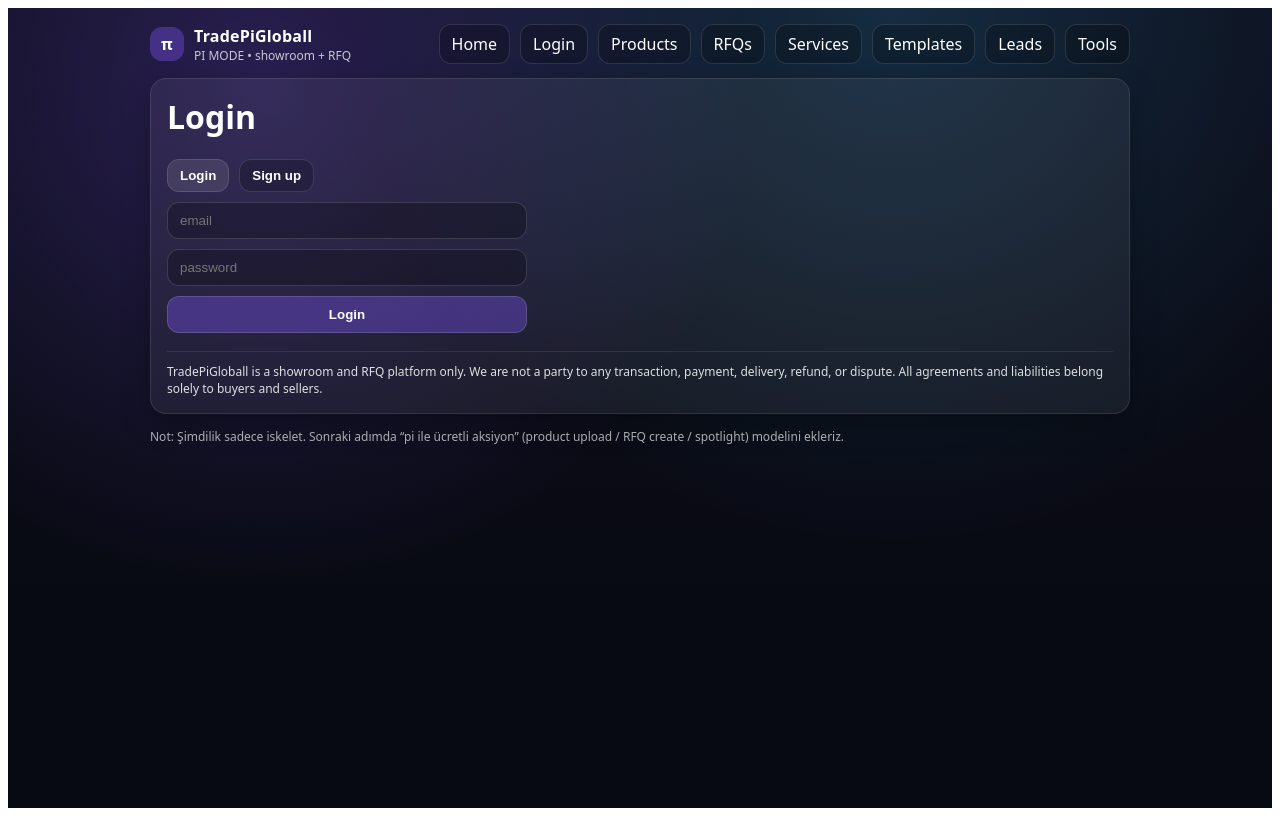
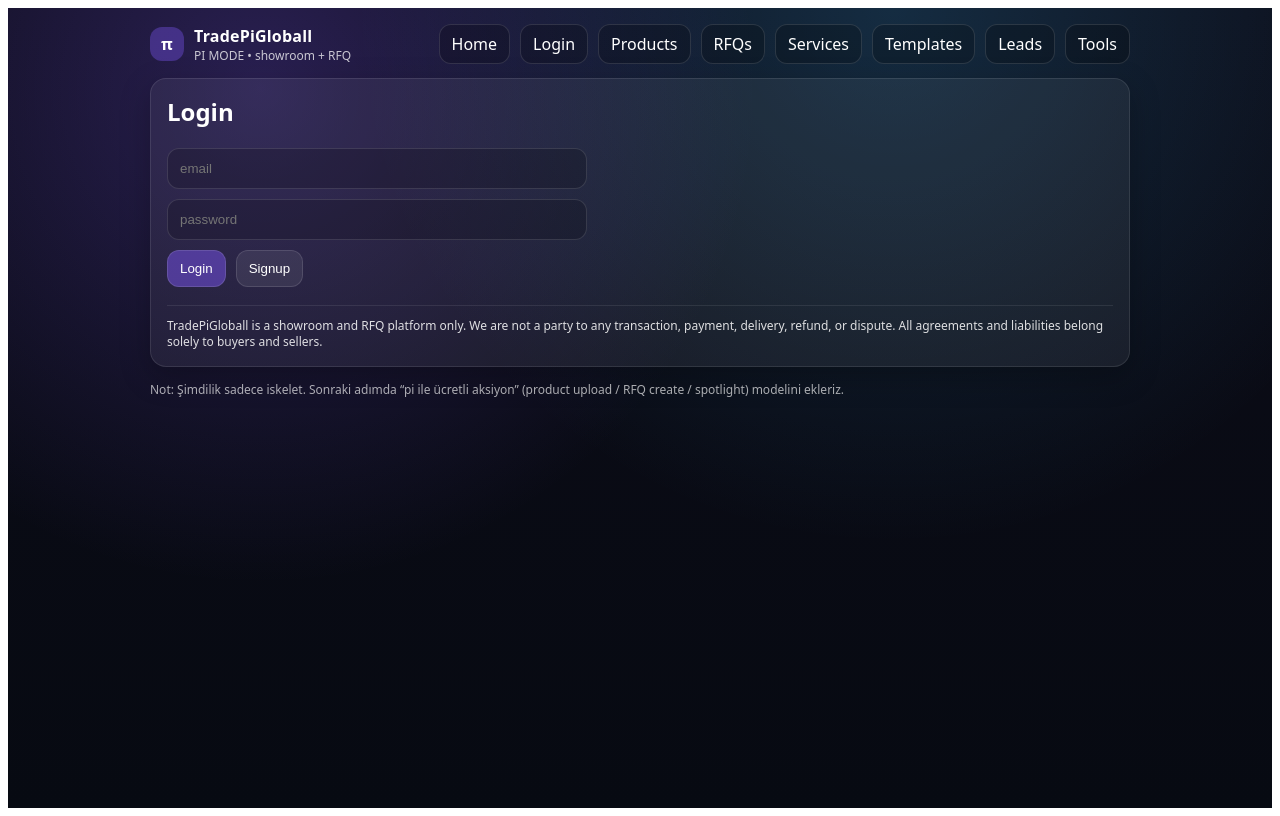
Before and after one commit to Bugsbuny24/Tradepigloball, a React (Vite) app: page /login in a window 1280 px wide. Built offline with nearby package versions, Linux system fonts and the light colour scheme.

Commit message:
Update Login.jsx

```diff
--- a/src/pages/Login.jsx
+++ b/src/pages/Login.jsx
@@ -1,98 +1,117 @@
-import React, { useState } from "react";
-import { supabase } from "../lib/supabaseClient";
-import { useAuth } from "../lib/auth.jsx";
-import { useNavigate } from "react-router-dom";
+import React from "react";
+import { supabase } from "../lib/supabase";
 
 export default function Login() {
-  const { user, loading } = useAuth();
-  const nav = useNavigate();
+  const [email, setEmail] = React.useState("");
+  const [pass, setPass] = React.useState("");
+  const [loading, setLoading] = React.useState(false);
+  const [user, setUser] = React.useState(null);
 
-  const [mode, setMode] = useState("login"); // login | signup
-  const [email, setEmail] = useState("");
-  const [pass, setPass] = useState("");
-  const [msg, setMsg] = useState("");
-  const [err, setErr] = useState("");
-  const [busy, setBusy] = useState(false);
+  React.useEffect(() => {
+    supabase.auth.getUser().then(({ data }) => setUser(data?.user ?? null));
+    const { data: sub } = supabase.auth.onAuthStateChange((_e, session) => {
+      setUser(session?.user ?? null);
+    });
+    return () => sub?.subscription?.unsubscribe?.();
+  }, []);
 
-  async function submit(e) {
+  async function onLogin(e) {
     e.preventDefault();
-    setErr("");
-    setMsg("");
-    setBusy(true);
+    setLoading(true);
     try {
-      if (mode === "signup") {
-        const { error } = await supabase.auth.signUp({ email, password: pass });
-        if (error) throw error;
-        setMsg("Kayıt tamam. Mail doğrulaması istenebilir. Sonra giriş yap.");
-      } else {
-        const { error } = await supabase.auth.signInWithPassword({ email, password: pass });
-        if (error) throw error;
-        nav("/");
-      }
-    } catch (e2) {
-      setErr(e2?.message || "Error");
+      const { error } = await supabase.auth.signInWithPassword({
+        email,
+        password: pass,
+      });
+      if (error) throw error;
+      alert("Login ✅");
+    } catch (err) {
+      alert(err.message || "Login error");
     } finally {
-      setBusy(false);
+      setLoading(false);
     }
   }
 
-  async function logout() {
+  async function onSignup(e) {
+    e.preventDefault();
+    setLoading(true);
+    try {
+      const { error } = await supabase.auth.signUp({
+        email,
+        password: pass,
+      });
+      if (error) throw error;
+      alert("Signup ✅ (mail confirm gerekebilir)");
+    } catch (err) {
+      alert(err.message || "Signup error");
+    } finally {
+      setLoading(false);
+    }
+  }
+
+  async function onLogout() {
     await supabase.auth.signOut();
+    alert("Logout ✅");
   }
 
   return (
     <div>
-      <h1 style={{ marginTop: 0 }}>Login</h1>
-
-      {loading ? <div style={{ opacity: 0.8 }}>Loading...</div> : null}
+      <h2 style={{ marginTop: 0 }}>Login</h2>
 
       {user ? (
-        <div style={box}>
-          <div style={{ fontWeight: 800 }}>Giriş yapıldı ✅</div>
-          <div style={{ opacity: 0.8, marginTop: 6, wordBreak: "break-word" }}>
-            {user.email} <br />
-            <small>uid: {user.id}</small>
+        <div style={{ display: "grid", gap: 10 }}>
+          <div style={{ opacity: 0.85, fontSize: 13 }}>
+            Logged in as: <b>{user.email}</b>
           </div>
-          <button onClick={logout} style={{ ...btn, marginTop: 12 }}>
+          <button
+            onClick={onLogout}
+            style={{
+              padding: "10px 12px",
+              borderRadius: 12,
+              border: "1px solid rgba(255,255,255,.12)",
+              background: "rgba(255,255,255,.08)",
+              color: "white",
+              cursor: "pointer",
+              width: "fit-content",
+            }}
+          >
             Logout
           </button>
         </div>
       ) : (
-        <>
-          <div style={{ display: "flex", gap: 10, marginBottom: 10 }}>
-            <button onClick={() => setMode("login")} style={modeBtn(mode === "login")}>Login</button>
-            <button onClick={() => setMode("signup")} style={modeBtn(mode === "signup")}>Sign up</button>
+        <form onSubmit={onLogin} style={{ display: "grid", gap: 10, maxWidth: 420 }}>
+          <input
+            value={email}
+            onChange={(e) => setEmail(e.target.value)}
+            placeholder="email"
+            style={inp}
+          />
+          <input
+            value={pass}
+            onChange={(e) => setPass(e.target.value)}
+            placeholder="password"
+            type="password"
+            style={inp}
+          />
+          <div style={{ display: "flex", gap: 10, flexWrap: "wrap" }}>
+            <button type="submit" disabled={loading} style={btn}>
+              Login
+            </button>
+            <button onClick={onSignup} disabled={loading} style={btnAlt}>
+              Signup
+            </button>
           </div>
-
-          <form onSubmit={submit} style={{ display: "grid", gap: 10, maxWidth: 360 }}>
-            <input value={email} onChange={(e) => setEmail(e.target.value)} placeholder="email" style={inp} />
-            <input value={pass} onChange={(e) => setPass(e.target.value)} placeholder="password" type="password" style={inp} />
-            <button style={btn} disabled={busy || !email || !pass}>
-              {busy ? "..." : mode === "signup" ? "Create account" : "Login"}
-            </button>
-          </form>
-
-          {msg ? <div style={{ marginTop: 12, color: "rgba(180,255,180,.95)" }}>{msg}</div> : null}
-          {err ? <div style={{ marginTop: 12, color: "rgba(255,180,180,.95)" }}>{err}</div> : null}
-        </>
+        </form>
       )}
     </div>
   );
 }
 
-const box = {
-  marginTop: 12,
-  padding: 14,
-  borderRadius: 14,
-  background: "rgba(255,255,255,.06)",
-  border: "1px solid rgba(255,255,255,.10)",
-};
-
 const inp = {
-  padding: "10px 12px",
+  padding: "12px 12px",
   borderRadius: 12,
-  border: "1px solid rgba(255,255,255,.14)",
-  background: "rgba(0,0,0,.25)",
+  border: "1px solid rgba(255,255,255,.12)",
+  background: "rgba(0,0,0,.18)",
   color: "white",
   outline: "none",
 };
@@ -100,21 +119,13 @@ const inp = {
 const btn = {
   padding: "10px 12px",
   borderRadius: 12,
-  border: "1px solid rgba(255,255,255,.14)",
-  background: "rgba(130,90,255,.35)",
+  border: "1px solid rgba(255,255,255,.12)",
+  background: "rgba(130,90,255,.45)",
   color: "white",
-  fontWeight: 800,
   cursor: "pointer",
 };
 
-function modeBtn(active) {
-  return {
-    padding: "8px 12px",
-    borderRadius: 12,
-    border: "1px solid rgba(255,255,255,.12)",
-    background: active ? "rgba(255,255,255,.10)" : "rgba(0,0,0,.20)",
-    color: "white",
-    cursor: "pointer",
-    fontWeight: 700,
-  };
-}
+const btnAlt = {
+  ...btn,
+  background: "rgba(255,255,255,.08)",
+};
```
